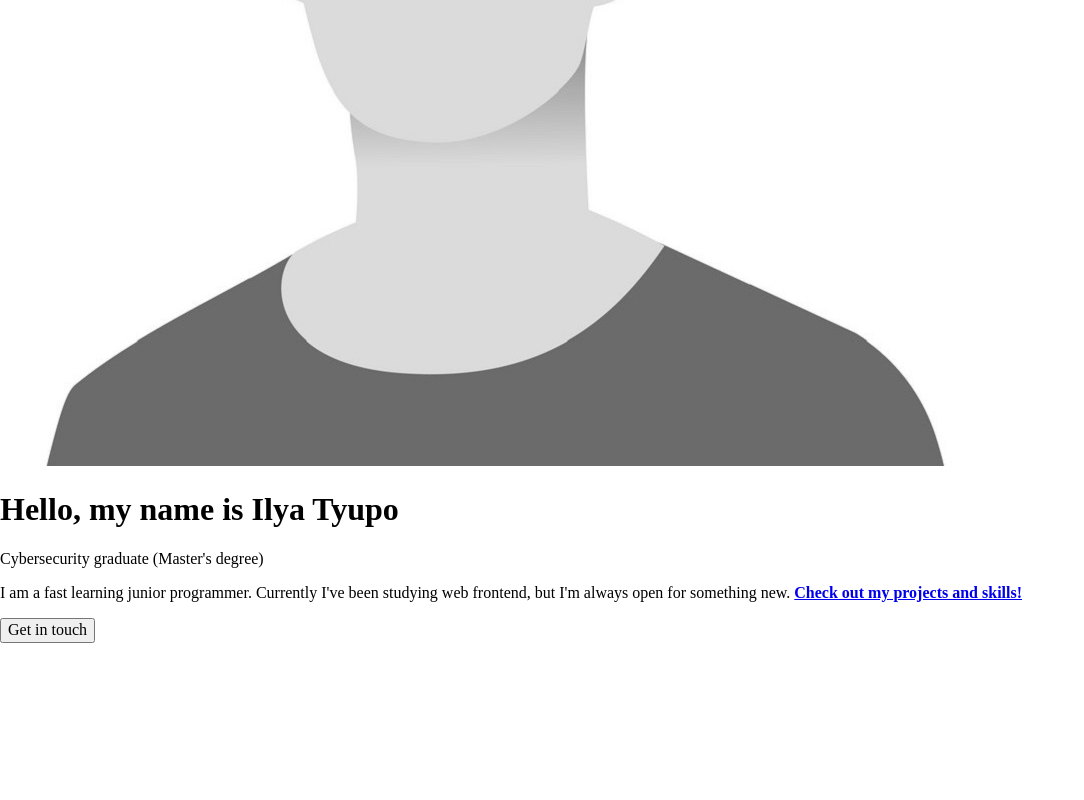
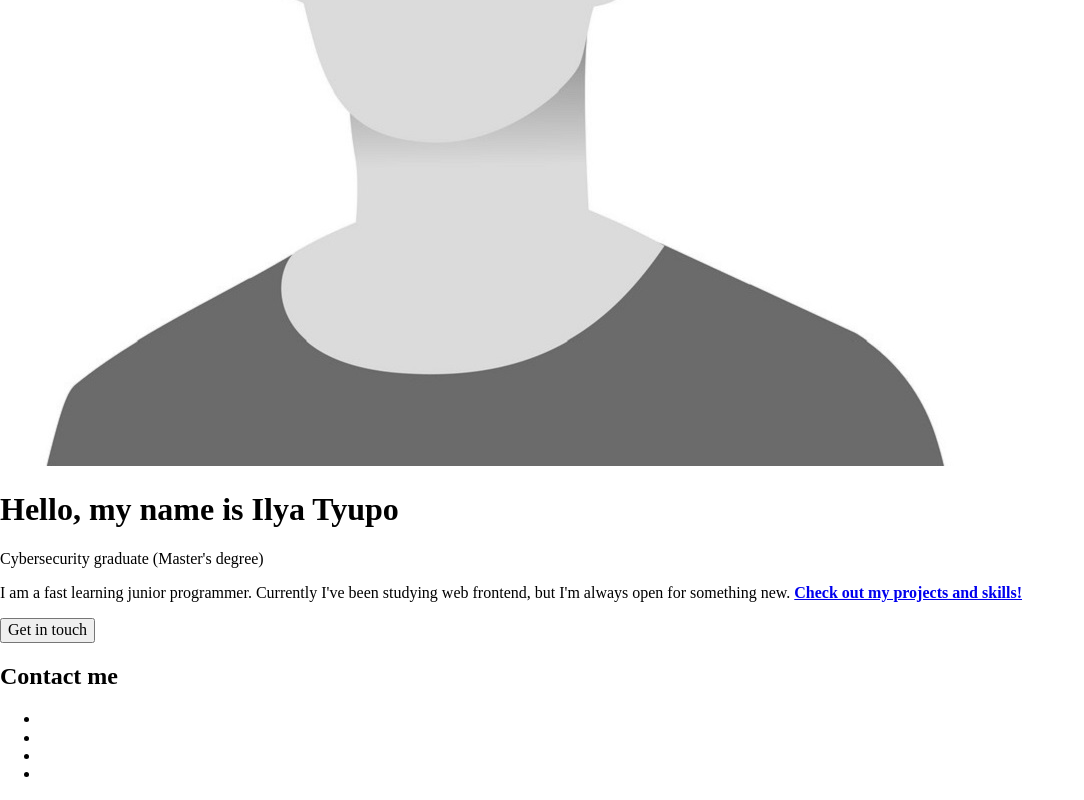
Before and after one commit to derHerrMannelig/cv, a website: page index.html in a window 1280 px wide. Shown: the part 640-1440 px from the top of the page, without its empty margins (0-1084 px from the left). Before the commit the page ends 1283 px from the top, so only its background shows below. Drawn offline with nearby package versions, Linux system fonts and the light colour scheme.

Commit message:
feat: add footer layout

```diff
--- a/index.html
+++ b/index.html
@@ -36,5 +36,24 @@
         </div>
       </div>
     </section>
+    <footer>
+      <div class="wrapper">
+        <h2 class="contact-head">Contact me</h2>
+        <ul class="contact-list">
+          <li class="contact-icon">
+            <a><span id="email"></span></a>
+          </li>
+          <li class="contact-icon">
+            <a><span id="github"></span></a>
+          </li>
+          <li class="contact-icon">
+            <a><span id="linkedin"></span></a>
+          </li>
+          <li class="contact-icon">
+            <a><span id="telegram"></span></a>
+          </li>
+        </ul>
+      </div>
+    </footer>
   </body>
 </html>
```
Lines whose indentation alone changed are shown as unchanged.
